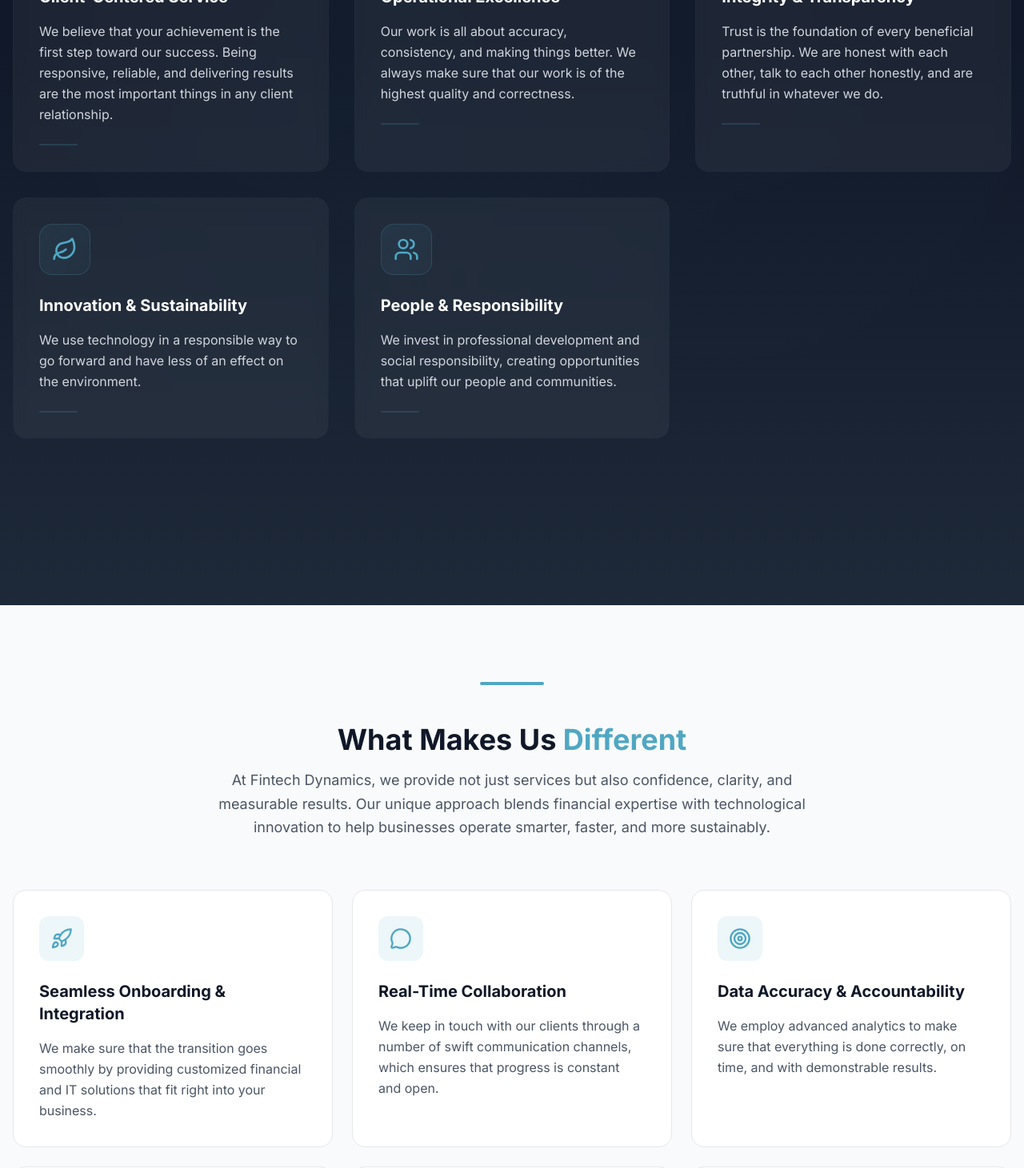
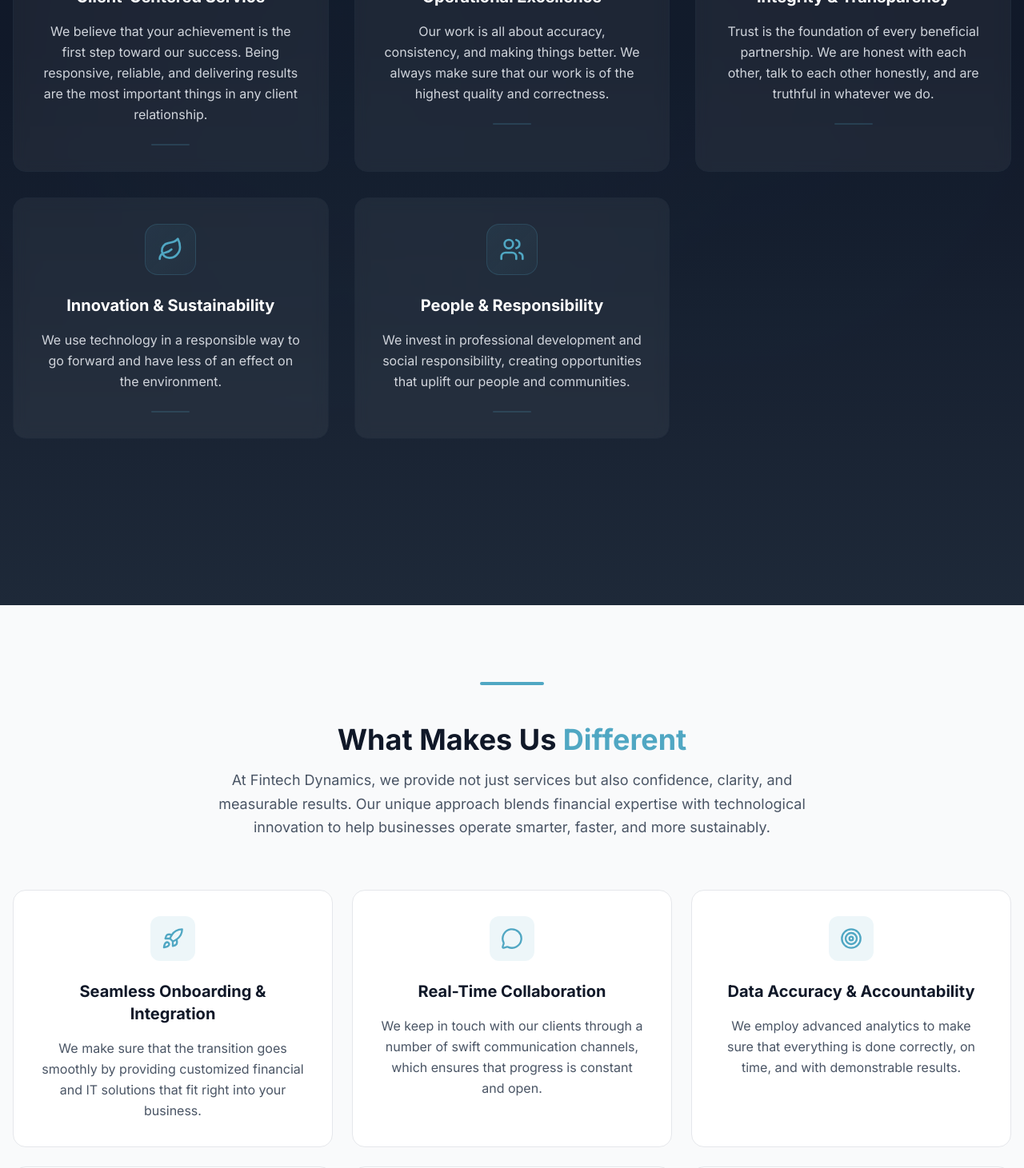
Before and after one commit to Raezin/Fintech-Dynamics, a Next.js app: page /aboutus in a window 1280 px wide. Shown: the part 2180-3641 px from the top of the page at 80% size. Built offline with nearby package versions, Linux system fonts and the light colour scheme.

Commit message:
Cards alignment fixed

```diff
--- a/src/app/career/page.js
+++ b/src/app/career/page.js
@@ -170,71 +170,17 @@ export default function CareersPage() {
                 className="w-full"
               >
                 <div className="bg-white rounded-2xl p-6 border border-gray-200 hover:border-[#50a7c3] hover:shadow-lg transition-all duration-300 h-full">
+                  <div className='flex justify-center'>
                   <div className="w-14 h-14 rounded-xl bg-[rgba(80,167,195,0.1)] flex items-center justify-center mb-4">
                     <value.icon className="w-6 h-6 text-[#50a7c3]" />
                   </div>
-                  <h3 className="text-xl font-bold text-gray-900 mb-2">{value.title}</h3>
-                  <p className="text-gray-600">{value.description}</p>
+                  </div>
+                  <h3 className="text-xl text-center font-bold text-gray-900 mb-2">{value.title}</h3>
+                  <p className="text-gray-600 text-center">{value.description}</p>
                 </div>
               </motion.div>
             ))}
           </motion.div>
-
-          {/* Open Positions Section */}
-          {/* <motion.div variants={itemVariants}>
-            <div className="flex items-center justify-center gap-3 mb-8">
-              <Briefcase className="w-6 h-6 text-[#50a7c3]" />
-              <h3 className="text-2xl md:text-3xl font-bold text-gray-900">
-                Open Positions
-              </h3>
-            </div>
-          </motion.div> */}
-
-          {/* Job Listings */}
-          {/* <motion.div
-            variants={itemVariants}
-            className="space-y-4 max-w-4xl mx-auto mb-12"
-          >
-            {jobOpenings.map((job) => (
-              <motion.div
-                key={job.id}
-                whileHover={{ y: -2 }}
-                transition={{ duration: 0.2 }}
-                className="group"
-              >
-                <Link href={`/career`}>
-                  <div className="bg-white rounded-2xl p-6 border border-gray-200 hover:border-[#50a7c3] hover:shadow-lg transition-all duration-300">
-                    <div className="flex flex-col md:flex-row md:items-center md:justify-between gap-4">
-                      <div>
-                        <h4 className="text-xl font-bold text-gray-900 mb-2 group-hover:text-[#50a7c3] transition-colors">
-                          {job.title}
-                        </h4>
-                        <p className="text-gray-600 mb-3">{job.description}</p>
-                        <div className="flex flex-wrap items-center gap-4 text-sm">
-                          <span className="flex items-center gap-1 text-gray-500">
-                            <Briefcase className="w-4 h-4" />
-                            {job.department}
-                          </span>
-                          <span className="flex items-center gap-1 text-gray-500">
-                            <MapPin className="w-4 h-4" />
-                            {job.location}
-                          </span>
-                          <span className="flex items-center gap-1 text-gray-500">
-                            <Clock className="w-4 h-4" />
-                            {job.type}
-                          </span>
-                        </div>
-                      </div>
-                      <div className="flex items-center text-[#50a7c3] font-medium">
-                        <span className="mr-2">Apply</span>
-                        <ArrowRight className="w-5 h-5 group-hover:translate-x-1 transition-transform" />
-                      </div>
-                    </div>
-                  </div>
-                </Link>
-              </motion.div>
-            ))}
-          </motion.div> */}
 
           {/* Call to Action - matching button style */}
           <motion.div
--- a/src/components/page/aboutus/difference.js
+++ b/src/components/page/aboutus/difference.js
@@ -160,10 +160,12 @@ export default function WhatMakesUsDifferent() {
                 whileHover="hover"
                 className="h-full"
               >
-                <div className="h-full bg-white rounded-2xl p-8 border border-gray-200 hover:border-[#50a7c3] hover:shadow-lg transition-all duration-300 flex flex-col">
+                <div className="h-full bg-white rounded-2xl p-8 border border-gray-200 hover:border-[#50a7c3] hover:shadow-lg transition-all duration-300 flex flex-col align-items-center text-center">
                   {/* Icon */}
+                  <div className='flex justify-center'>
                   <div className="w-14 h-14 rounded-xl bg-[rgba(80,167,195,0.1)] flex items-center justify-center mb-6">
                     <item.icon className="w-7 h-7 text-[#50a7c3]" />
+                  </div>
                   </div>
 
                   {/* Title */}
--- a/src/components/page/aboutus/purpose.js
+++ b/src/components/page/aboutus/purpose.js
@@ -169,24 +169,28 @@ export default function Values() {
                 whileHover="hover"
                 className="h-full"
               >
-                <div className="h-full bg-white/5 backdrop-blur-sm rounded-2xl p-8 border border-gray-800 hover:border-[#50a7c3]/30 transition-all duration-300 flex flex-col group">
+                <div className="h-full flex bg-white/5 backdrop-blur-sm rounded-2xl p-8 border border-gray-800 hover:border-[#50a7c3]/30 transition-all duration-300 flex flex-col group">
                   {/* Icon with glass effect */}
+                  <div className='flex justify-center'>
                   <div className="w-16 h-16 rounded-2xl bg-gradient-to-br from-[rgba(80,167,195,0.1)] to-[rgba(80,167,195,0.05)] border border-[rgba(80,167,195,0.2)] flex items-center justify-center mb-6 group-hover:border-[rgba(80,167,195,0.5)] group-hover:from-[rgba(80,167,195,0.15)] group-hover:to-[rgba(80,167,195,0.1)] transition-all duration-300">
                     <value.icon className="w-8 h-8 text-[#50a7c3]" />
                   </div>
+                  </div>
 
                   {/* Title */}
-                  <h3 className="text-xl font-bold text-white mb-4 group-hover:text-[#50a7c3] transition-colors duration-300">
+                  <h3 className="text-xl text-center font-bold text-white mb-4 group-hover:text-[#50a7c3] transition-colors duration-300">
                     {value.title}
                   </h3>
 
                   {/* Description */}
-                  <p className="text-gray-300 leading-relaxed text-sm md:text-base">
+                  <p className="text-gray-300 text-center leading-relaxed text-sm md:text-base">
                     {value.description}
                   </p>
 
                   {/* Subtle decorative element */}
+                  <div className='flex justify-center'>
                   <div className="w-12 h-0.5 bg-[#50a7c3]/20 rounded-full mt-6 group-hover:w-16 group-hover:bg-[#50a7c3]/40 transition-all duration-300"></div>
+                  </div>
                 </div>
               </motion.div>
             </div>
--- a/src/components/page/finance/detail.js
+++ b/src/components/page/finance/detail.js
@@ -218,22 +218,24 @@ export default function ServicesSlider() {
                         className="bg-white rounded-2xl p-4 sm:p-5 md:p-6 border-2 border-gray-100 shadow-lg hover:shadow-2xl transition-all duration-300 hover:border-[#50a7c3] group h-full flex flex-col cursor-pointer w-full"
                       >
                         {/* Icon with hover effect */}
+                        <div className='flex justify-center'>
                         <div className="bg-[rgba(80,167,195,0.1)] rounded-xl p-3 sm:p-4 w-14 h-14 sm:w-16 sm:h-16 flex items-center justify-center mb-3 sm:mb-4 group-hover:bg-[#50a7c3] transition-all duration-300 group-hover:scale-110">
                           <Icon className="w-7 h-7 sm:w-8 sm:h-8 text-[#50a7c3] group-hover:text-white transition-colors duration-300" />
                         </div>
+                        </div>
 
                         {/* Title */}
-                        <h3 className="text-lg sm:text-xl font-bold text-gray-900 mb-2 line-clamp-1 group-hover:text-[#50a7c3] transition-colors">
+                        <h3 className="text-lg text-center sm:text-xl font-bold text-gray-900 mb-2 line-clamp-1 group-hover:text-[#50a7c3] transition-colors">
                           {service.name}
                         </h3>
 
                         {/* Tagline */}
-                        <p className="text-[#50a7c3] font-medium text-xs sm:text-sm mb-3 line-clamp-2">
+                        <p className="text-[#50a7c3] text-center font-medium text-xs sm:text-sm mb-3 line-clamp-2">
                           {service.tagline}
                         </p>
 
                         {/* Description */}
-                        <p className="text-xs sm:text-sm text-gray-600 mb-4 line-clamp-3">
+                        <p className="text-xs sm:text-sm text-gray-600 text-center mb-4 line-clamp-3">
                           {service.description}
                         </p>
 
--- a/src/components/page/itservices/features.js
+++ b/src/components/page/itservices/features.js
@@ -163,22 +163,26 @@ export default function OurServices() {
               >
                 <div className="h-full bg-white rounded-2xl p-8 border border-gray-200 hover:border-[#50a7c3] transition-all duration-300 flex flex-col group">
                   {/* Icon with subtle background */}
+                  <div className='flex justify-center'>
                   <div className="w-14 h-14 rounded-xl bg-[rgba(80,167,195,0.08)] flex items-center justify-center mb-6 group-hover:bg-[rgba(80,167,195,0.12)] transition-colors duration-300">
                     <service.icon className="w-7 h-7 text-[#50a7c3]" />
                   </div>
+                  </div>
 
                   {/* Title */}
-                  <h3 className="text-xl font-bold text-gray-900 mb-4 group-hover:text-[#50a7c3] transition-colors duration-300">
+                  <h3 className="text-xl text-center font-bold text-gray-900 mb-4 group-hover:text-[#50a7c3] transition-colors duration-300">
                     {service.title}
                   </h3>
 
                   {/* Description */}
-                  <p className="text-gray-600 leading-relaxed text-sm md:text-base">
+                  <p className="text-gray-600 text-center leading-relaxed text-sm md:text-base">
                     {service.description}
                   </p>
 
                   {/* Subtle accent line */}
+                  <div className='flex justify-center'>
                   <div className="w-12 h-0.5 bg-[#50a7c3]/20 rounded-full mt-6 group-hover:w-16 group-hover:bg-[#50a7c3]/40 transition-all duration-300" />
+                  </div>
                 </div>
               </motion.div>
             </div>
--- a/src/components/page/whychooseus.js
+++ b/src/components/page/whychooseus.js
@@ -142,7 +142,7 @@ export default function WhyChooseUs() {
                   }}
                 >
                   {/* Icon - Clean and simple */}
-                  <div className="mb-6">
+                  <div className="mb-6 flex items-center justify-center">
                     <div
                       className="w-16 h-16 rounded-xl flex items-center justify-center"
                       style={{ backgroundColor: 'rgba(80, 167, 195, 0.08)' }}
@@ -152,12 +152,12 @@ export default function WhyChooseUs() {
                   </div>
 
                   {/* Title */}
-                  <h4 className="text-xl font-bold text-gray-900 mb-3">
+                  <h4 className="text-xl text-center font-bold text-gray-900 mb-3">
                     {feature.title}
                   </h4>
 
                   {/* Description */}
-                  <p className="text-gray-600 leading-relaxed">
+                  <p className="text-gray-600 text-center leading-relaxed">
                     {feature.description}
                   </p>
                 </div>
```
